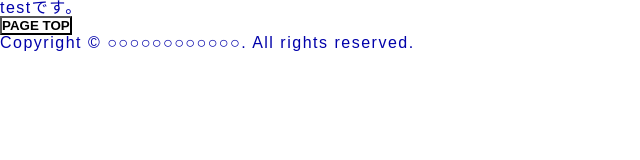
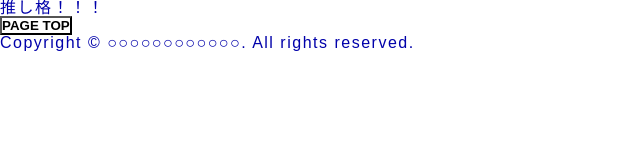
Before and after one commit to yokohrk/oshikaku, a website: page mockup/src/template/index.html in a window 1280 px wide. Shown: the full height of the page, 0-640 px from the left. Drawn offline with nearby package versions, Linux system fonts and the light colour scheme; files that its build step writes are made by us from their sources.

Commit message:
push test

```diff
--- a/mockup/src/template/index.html
+++ b/mockup/src/template/index.html
@@ -17,7 +17,7 @@
 <div class="l-contents">
 <main class="l-main">
 <section>
-	<p>testです。</p>
+	<p>推し格！！！</p>
 </section>
 </main>
 <!-- l-footer START -->
```
